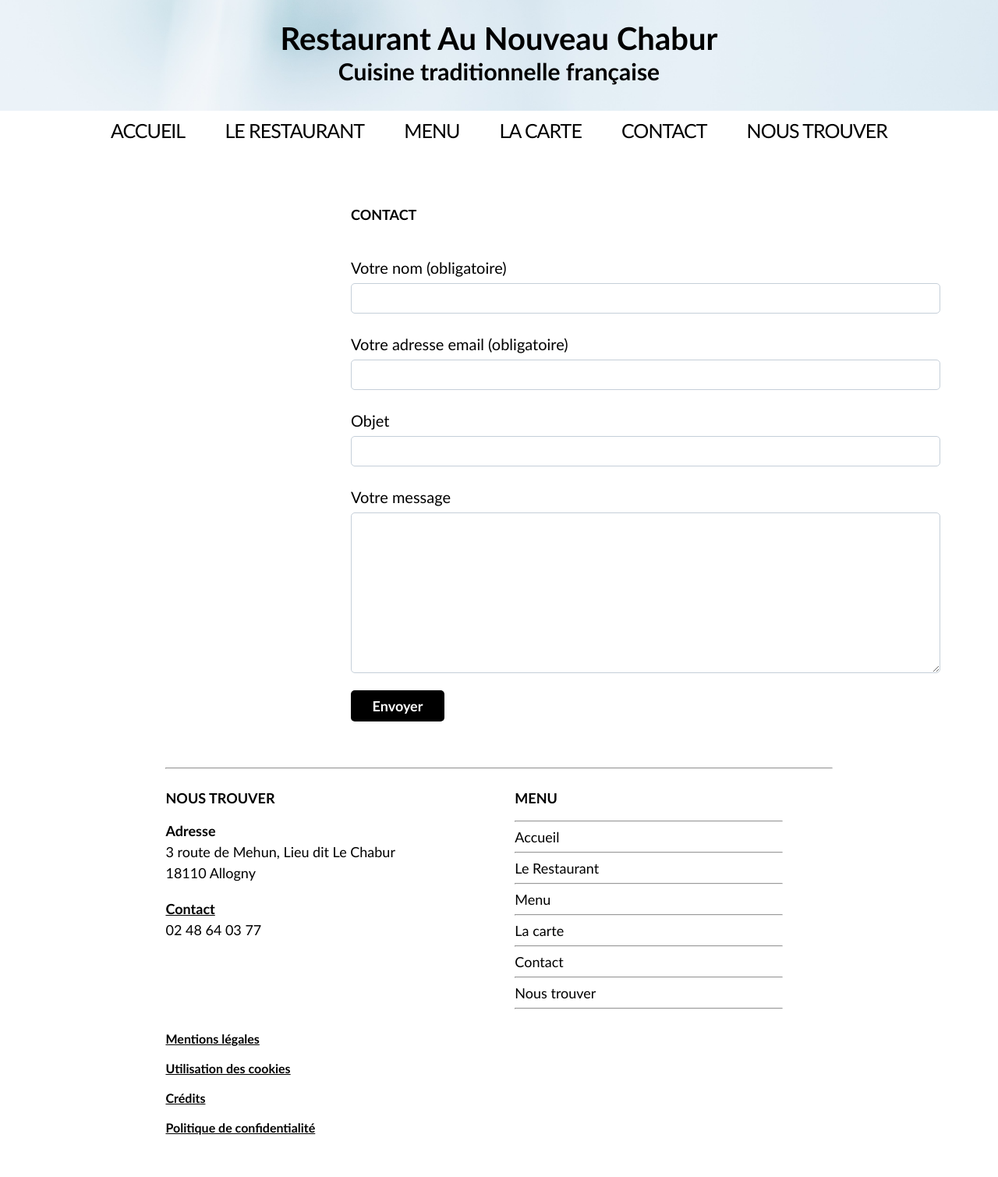
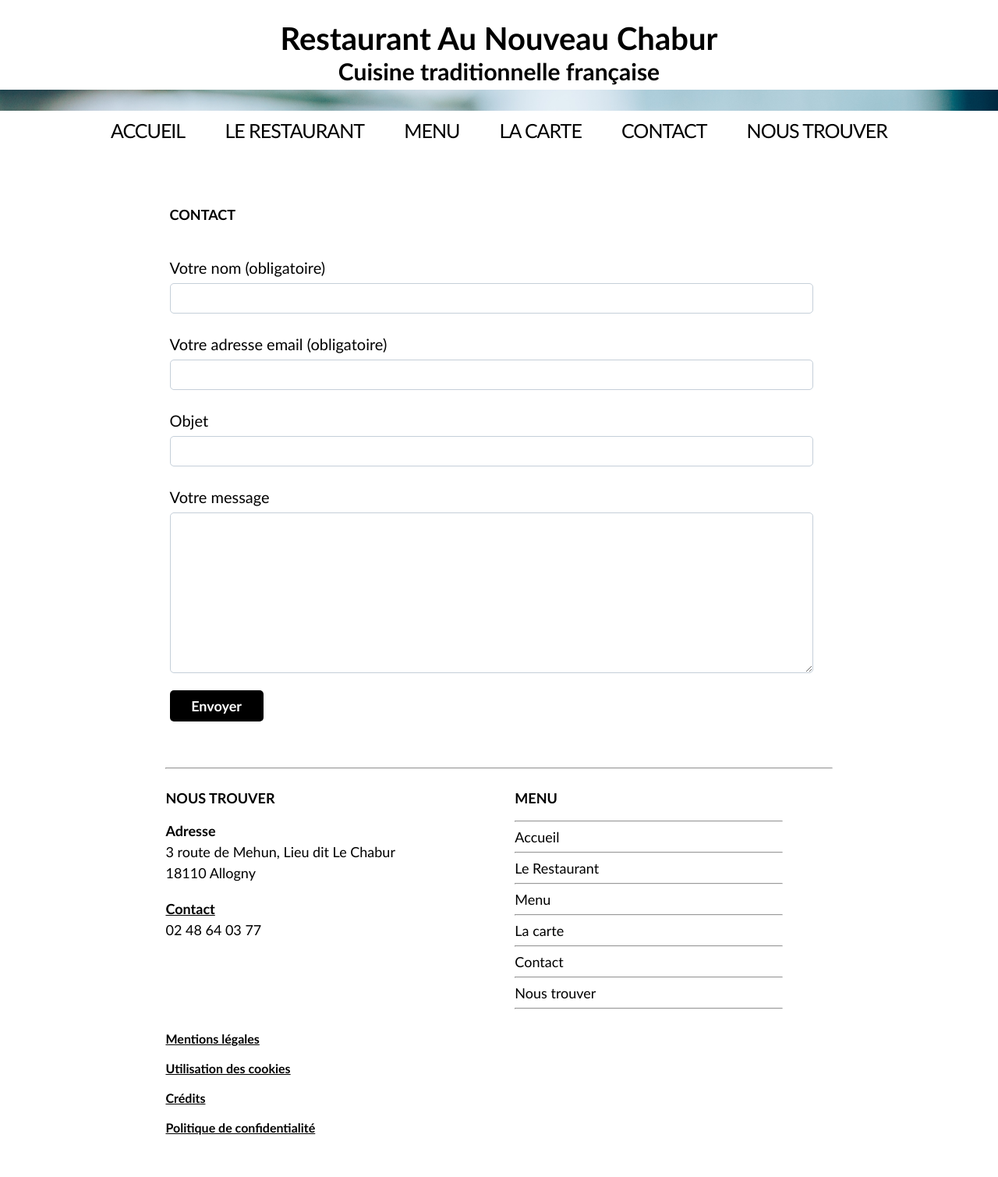
Before and after one commit to laura8506/Site-restaurant-chabur, a PHP site: page /contact.php in a window 1280 px wide. Shown: the whole page at 78% size. Run offline with PHP 8.4, Linux system fonts and the light colour scheme.

Commit message:
responsive pages contact et nous_trouver

```diff
--- a/contact.php
+++ b/contact.php
@@ -7,19 +7,19 @@
     <form action="" method="post">
         <div>
             <label for="name">Votre nom (obligatoire)</label><br>
-            <input class="formulaire_contact" id="name" type="text" name="nom" style="width:750px">
+            <input class="formulaire_contact" id="name" type="text" name="nom">
         </div><br>
         <div>
             <label for="email">Votre adresse email (obligatoire)</label><br>
-            <input class="formulaire_contact" id="email" type="email" name="email" style="width:750px">
+            <input class="formulaire_contact" id="email" type="email" name="email">
         </div><br>
         <div>
             <label for="object">Objet</label><br>
-            <input class="formulaire_contact" id="object" type="text" name="objet" style="width:750px">
+            <input class="formulaire_contact" id="object" type="text" name="objet">
         </div><br>
         <div>
             <label for="message">Votre message</label><br>
-            <textarea class="formulaire_contact" id="message" name="message" style="width:750px"></textarea>
+            <textarea class="formulaire_contact" id="message" name="message"></textarea>
         </div><br>
         <button type="submit" class="bouton_contact"><a href="#">Envoyer</a></button><br><br>
     </form>
--- a/noustrouver.php
+++ b/noustrouver.php
@@ -4,7 +4,7 @@
     <br><br>
     <h3>NOUS TROUVER</h3>
     <br>
-    <iframe src="https://www.google.com/maps/embed?pb=!1m18!1m12!1m3!1d2710.537864980074!2d2.290566651190202!3d47.20605717905795!2m3!1f0!2f0!3f0!3m2!1i1024!2i768!4f13.1!3m3!1m2!1s0x47fac77ba22bb939%3A0xde37eeaf204e2564!2sRestaurant%20Au%20Nouveau%20Chabur!5e0!3m2!1sfr!2sfr!4v1632771751274!5m2!1sfr!2sfr" width="784" height="400" style="border: 3px solid black; border-radius: 20px; filter: drop-shadow(0 0 0.75rem black);" allowfullscreen="" loading="lazy"></iframe>
+    <iframe src="https://www.google.com/maps/embed?pb=!1m18!1m12!1m3!1d2710.537864980074!2d2.290566651190202!3d47.20605717905795!2m3!1f0!2f0!3f0!3m2!1i1024!2i768!4f13.1!3m3!1m2!1s0x47fac77ba22bb939%3A0xde37eeaf204e2564!2sRestaurant%20Au%20Nouveau%20Chabur!5e0!3m2!1sfr!2sfr!4v1632771751274!5m2!1sfr!2sfr" allowfullscreen="" loading="lazy"></iframe>
     <br><br>
 </div>
 
--- a/style.css
+++ b/style.css
@@ -3,11 +3,9 @@ body {
     font-family: 'Gill Sans', 'Gill Sans MT', Calibri, 'Trebuchet MS', sans-serif;
     color: #000000;
     padding: 0;
-    background-image: url("food-918613.jpg");
-    background-size: auto 150%;
-    background-position-y: -220px;
-    background-position-x: 50%;
-    background-repeat: no-repeat;
+    background: url("food-918613.jpg") no-repeat;
+    background-size: 1920px;
+    background-position: 60% 50%;
     background-attachment: fixed;
 }
 
@@ -152,7 +150,19 @@ footer a:hover {
 .contact, .noustrouver {
     justify-content: center !important;
     margin-top: 0;
-    padding: 16px 450px !important;
+    padding: 16px 29.9vw !important;
+}
+
+.noustrouver {
+    width: 41.2vw;
+}
+
+iframe {
+    width: 40.9vw;
+    height: 41vh;
+    border: 3px solid black;
+    border-radius: 20px;
+    filter: drop-shadow(0 0 0.75rem black);
 }
 
 input {
@@ -166,6 +176,7 @@ textarea {
 input, textarea {
     border: 0.5px solid #c5cfd9;
     border-radius: 5px;
+    width: 39vw;
 }
 
 label {
@@ -234,6 +245,23 @@ Problème premier clic ancre
         grid-template-columns: 1.1fr 1fr;
     }
 
+    .contact, .noustrouver {
+        padding: 16px 17vw !important;
+    }
+
+    input, textarea {
+        width: 64vw;
+    }
+
+    .noustrouver {
+        width: 66vw;
+    }
+
+    iframe {
+        width: 65.4vw;
+        height: 41vh;
+    }
+
 }
 
 /*
```
Also changed, not shown: other parts of style.css (+103 -0 lines).
